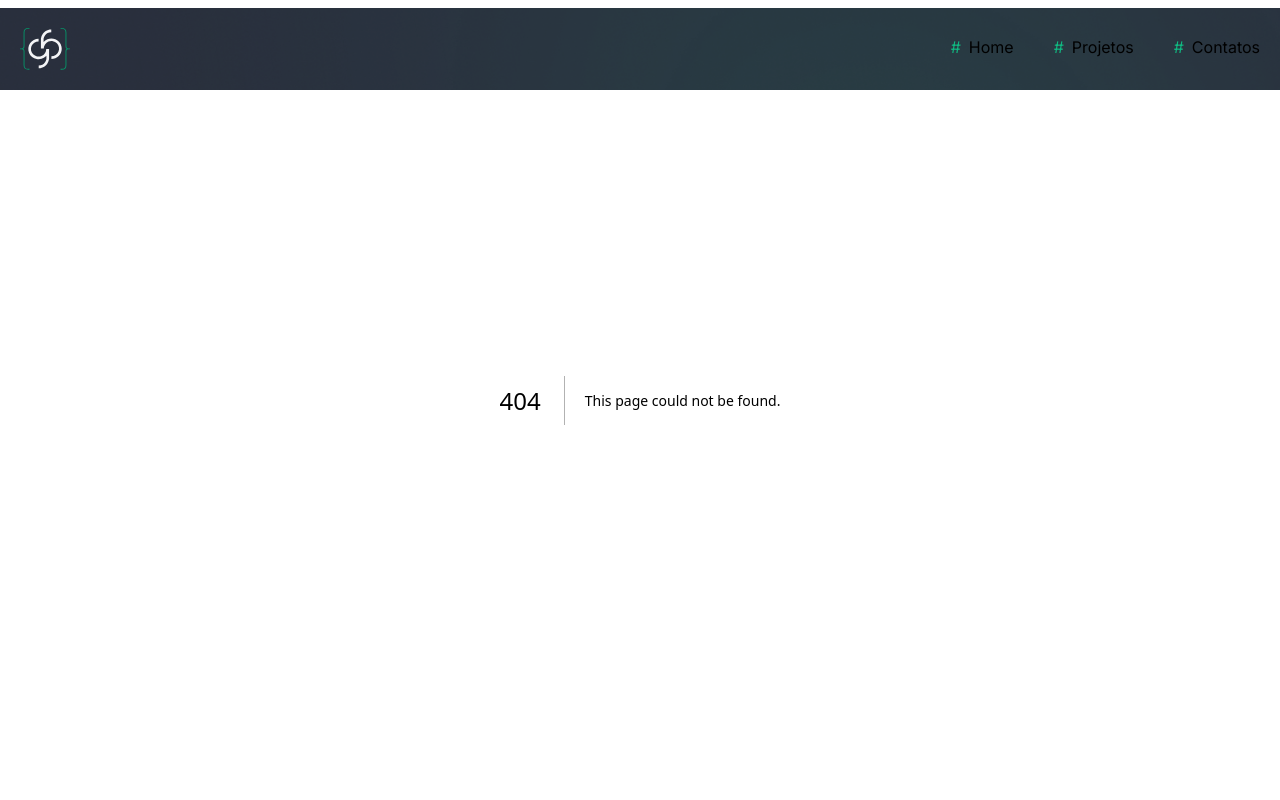
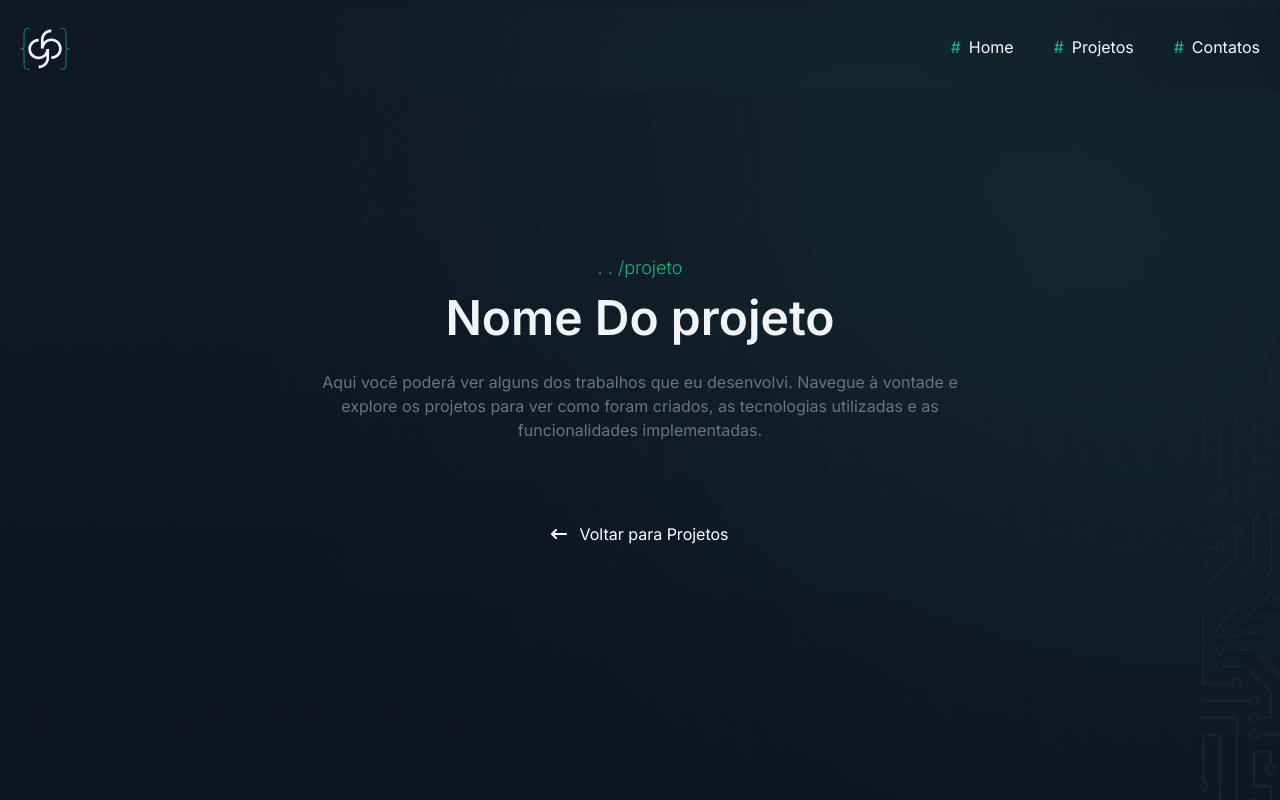
Before and after one commit to Dom-Garotom/Portifolio, a Next.js app: page /project/1 in a window 1280 px wide. Before the commit this address had no page. Shown: the top 800 px of the page. Built offline with nearby package versions, Linux system fonts and the light colour scheme; no server answers.

Commit message:
feat: criando página dinâmica para cada projeto que usa MK

```diff
--- /dev/null
+++ b/src/app/project/[id]/page.tsx
@@ -0,0 +1,64 @@
+"use client"
+
+import Header from "@/components/organismo/header";
+import HerosPages from "@/components/organismo/HeroPages";
+import { DataBaseProject } from "@/types/dataBase";
+import axios from "axios";
+import { useParams } from "next/navigation"
+import { useEffect, useState } from "react";
+import { marked }from "marked"
+
+
+
+
+export default function ArticlesPage() {
+    const { id } = useParams();
+    const [projectData, setProjectData] = useState<DataBaseProject[]>([]);
+    const [readme, setReadme] = useState("");
+
+
+    useEffect(() => {
+        axios.get("http://localhost:3000/api/getData")
+        .then(response => {
+            setProjectData(response.data);
+        })
+        .catch(error => {
+            console.error("Erro ao buscar dados:", error);
+        })
+
+
+    }, [])
+
+
+    useEffect(() =>{
+        if (projectData.length > 0){
+            const dataProject = projectData.find(element => element.id == id);
+
+            if (dataProject){
+                const html = marked(dataProject?.readme) as string;
+                setReadme(html);
+            } else {
+                console.error("Data Project não existe");
+            }
+        }
+    })
+
+    return (
+        <main>
+            <Header />
+
+            <HerosPages
+                title="Nome Do projeto"
+                subTitle="projeto"
+                content="Aqui você poderá ver alguns dos trabalhos que eu desenvolvi. Navegue à vontade e explore os projetos para ver como foram criados, as tecnologias utilizadas e as funcionalidades implementadas."
+                linkText="Voltar para Projetos"
+                href="/projetos"
+            />
+
+            <section className="w-full flex justify-center py-9">
+                <p className="max-w-[80vw] w-full" dangerouslySetInnerHTML={{__html:readme}}/>
+            </section>
+
+        </main>
+    )
+}
```
